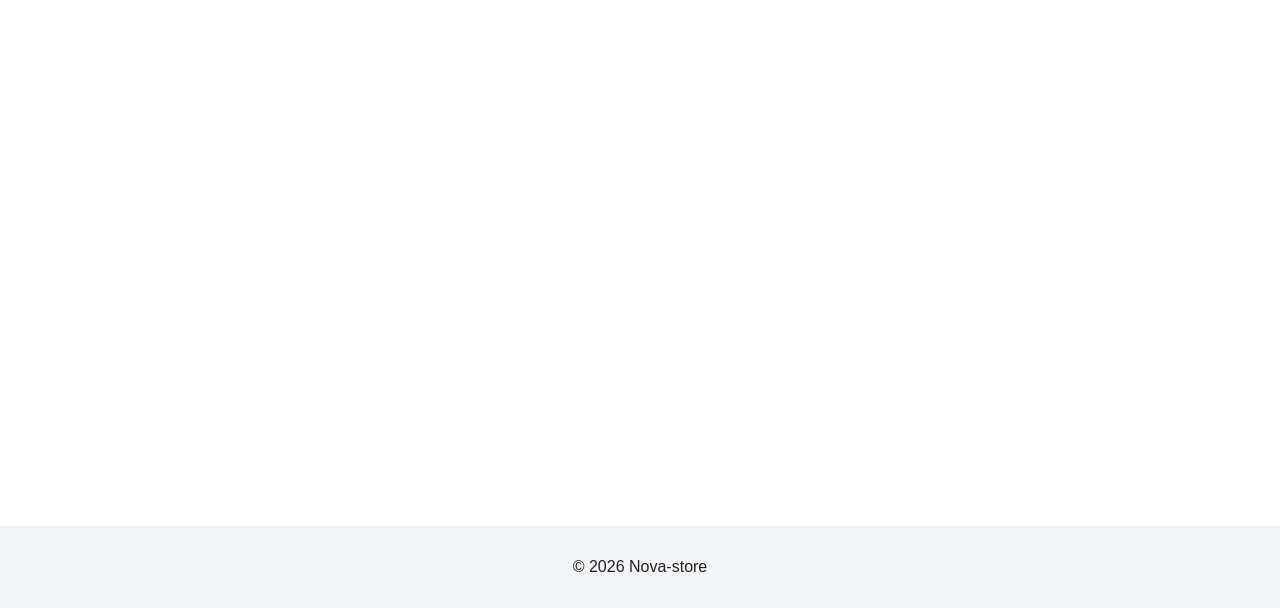
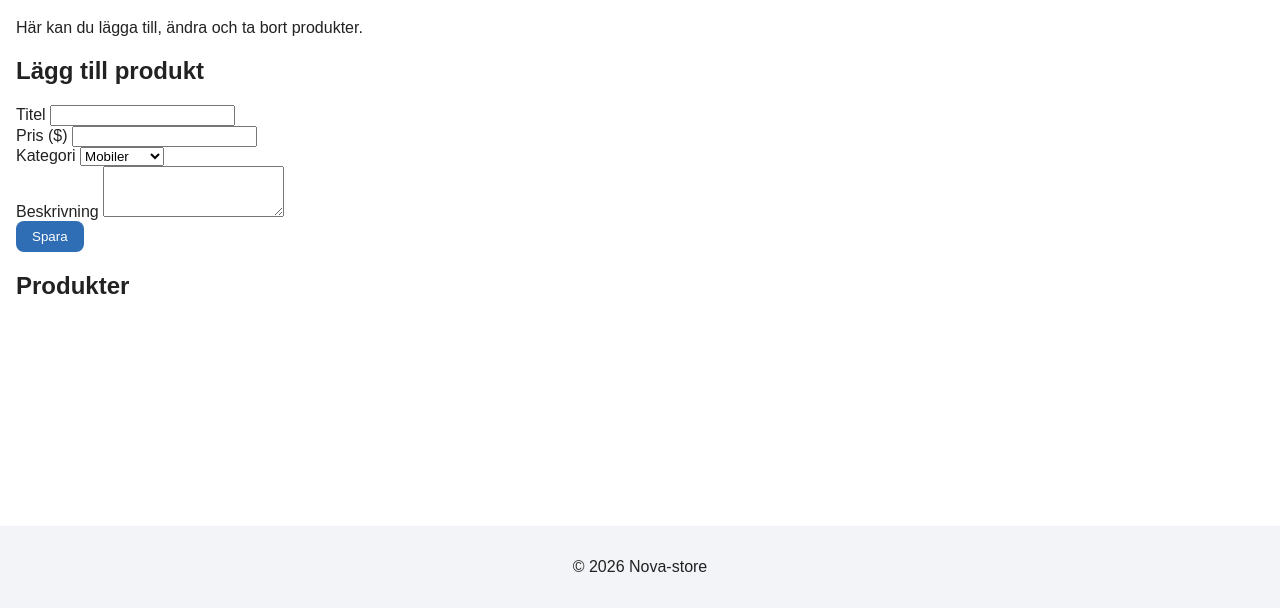
Before and after one commit to b4nzaii/Nova-store, a plain HTML site: page admin.html in a window 1280 px wide. Shown: the part 192-800 px from the top of the page. Drawn offline with Linux system fonts and the light colour scheme.

Commit message:
Add admin page

```diff
--- a/admin.html
+++ b/admin.html
@@ -38,6 +38,60 @@
 
     <main id="main">
         <h1>Admin</h1>
+         <p>Här kan du lägga till, ändra och ta bort produkter.</p>
+          <section class="admin-form-section" aria-labelledby="form-heading">
+    <h2 id="form-heading">Lägg till produkt</h2>
+
+    <form id="product-form" class="product-form">
+      <div class="form-field">
+        <label for="product-title">Titel</label>
+        <input type="text" id="product-title" required>
+      </div>
+
+       <div class="form-field">
+        <label for="product-price">Pris ($)</label>
+        <input type="number" id="product-price" min="0" step="0.01" required>
+      </div>
+
+      <div class="form-field">
+        <label for="product-category">Kategori</label>
+        <select id="product-category">
+          <option value="smartphones">Mobiler</option>
+          <option value="laptops">Datorer</option>
+          <option value="tablets">Surfplattor</option>
+          <option value="mobile-accessories">Tillbehör</option>
+        </select>
+      </div>
+       <div class="form-field">
+        <label for="product-description">Beskrivning</label>
+        <textarea id="product-description" rows="3"></textarea>
+      </div>
+
+      <div class="form-buttons">
+       <button type="submit" id="save-button">Spara</button>
+        <button type="button" id="cancel-button" class="cancel-button" hidden>Avbryt</button>
+      </div>
+      </form>
+  </section>
+
+   <p id="admin-message" class="admin-message" role="status" aria-live="polite"></p>
+
+    <h2 id="list-heading">Produkter</h2>
+    <ul id="admin-list" class="admin-list"></ul>
+  </section>
+</main>
+
+
+
+
+
+
+
+
+
+
+
+
     </main>
 
     <footer class="site-footer">
@@ -46,6 +100,9 @@
 
     <script src="js/main.js"></script>
     <script src="js/counters.js"></script>
+    <script src="js/api.js"></script>
+    <script src="js/admin.js"></script>
+
 </body>
 
 </html>
```
